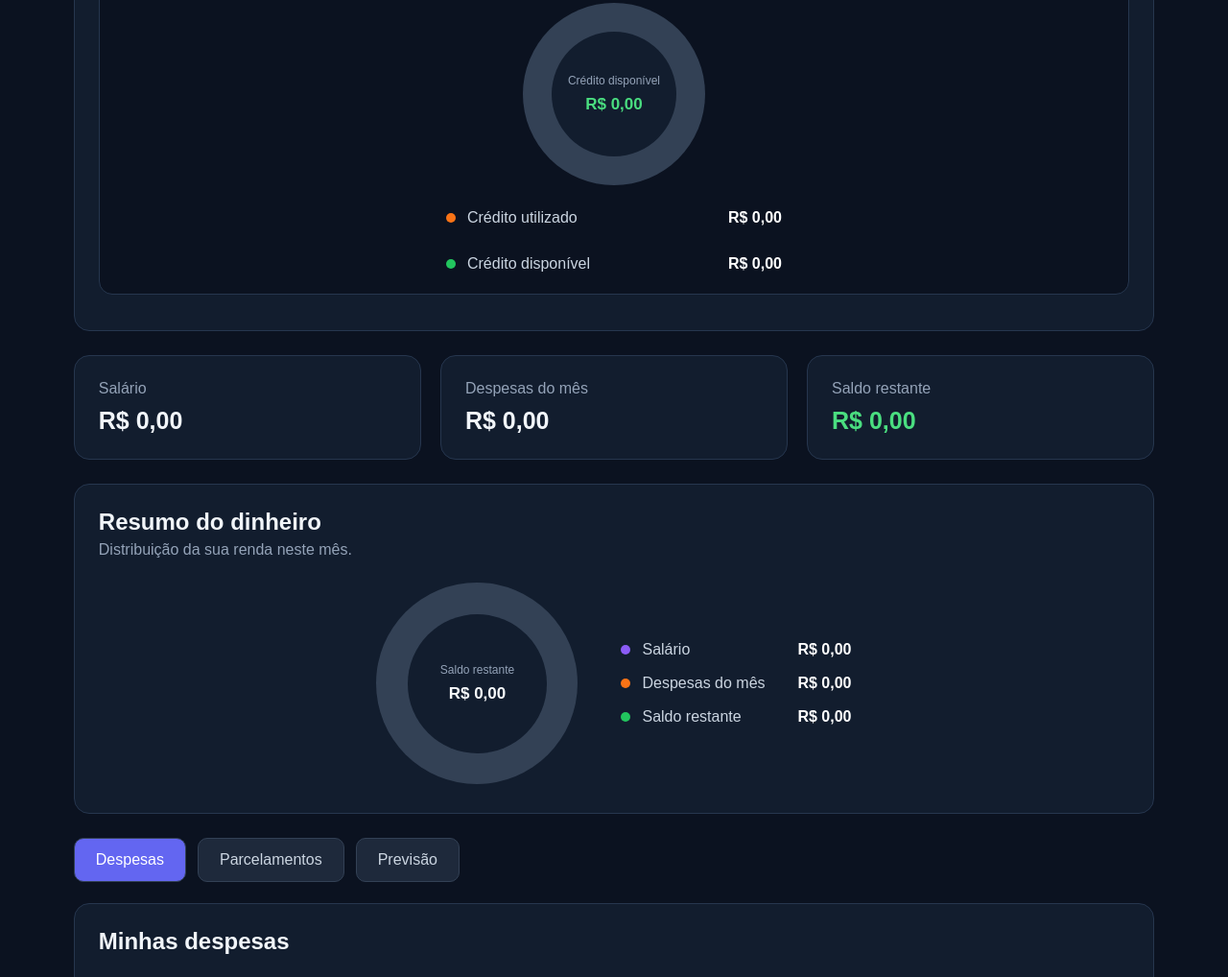
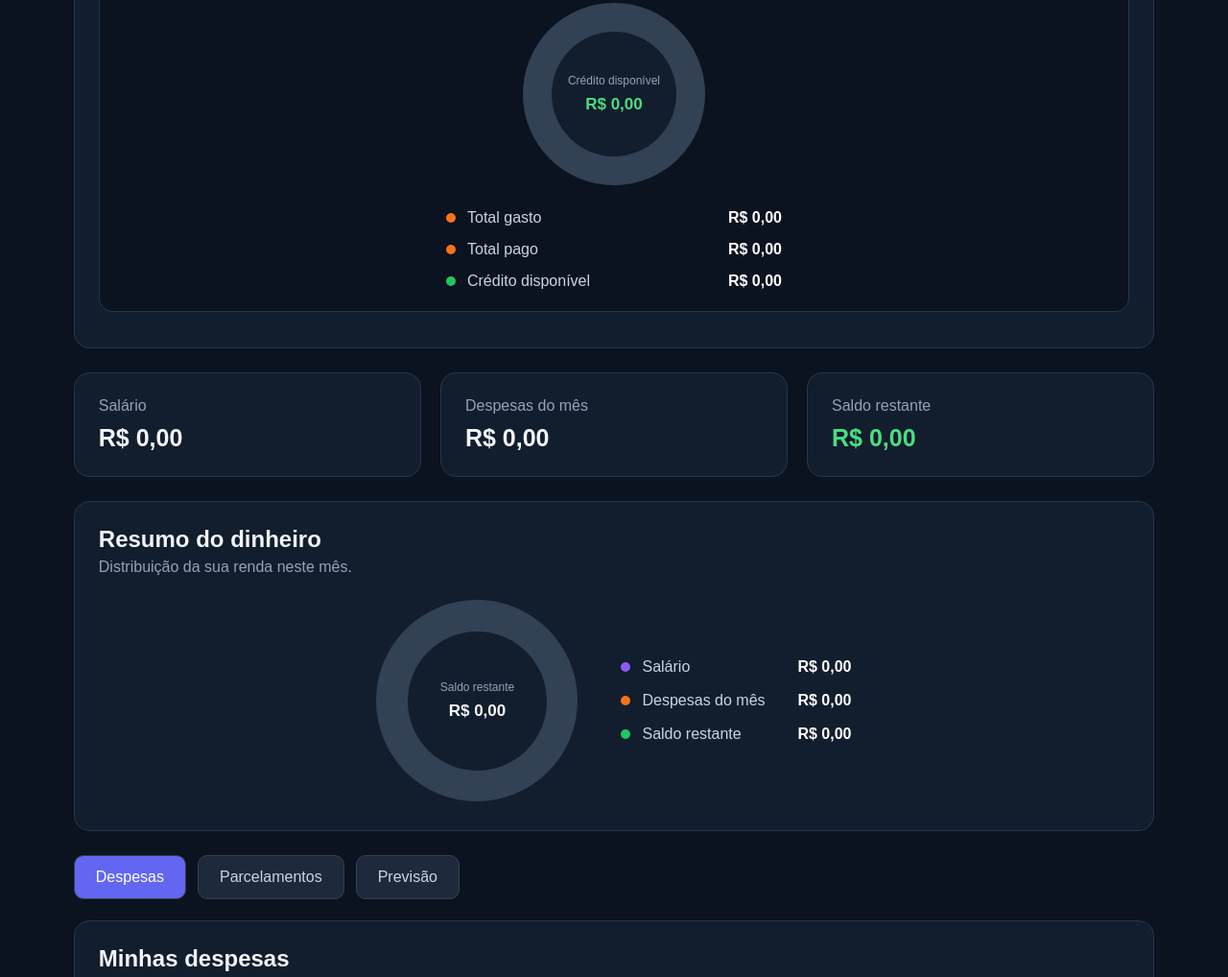
Before and after one commit to Hakashi02/MoneyTrack, a plain HTML site: page painel.html in a window 1280 px wide. Shown: the part 826-1844 px from the top of the page at 96% size. Drawn offline with Linux system fonts and the light colour scheme.

Commit message:
Atualiza painel HTML

```diff
--- a/painel.html
+++ b/painel.html
@@ -1,3 +1,4 @@
+
 <!DOCTYPE html>
 <html lang="pt-BR">
 <head>
@@ -85,11 +86,15 @@
           <div class="credit-chart-legend">
             <div>
               <i class="dot credit-used-dot"></i>
-              <span>Crédito utilizado</span>
+              <span>Total gasto</span>
               <strong id="legendaCreditoUtilizado">R$ 0,00</strong>
             </div>
 
-            <ul id="legendaProdutosCredito" class="chart-items-legend"></ul>
+            <div>
+              <i class="dot credit-used-dot"></i>
+              <span>Total pago</span>
+              <strong id="legendaCreditoPago">R$ 0,00</strong>
+            </div>
 
             <div>
               <i class="dot credit-available-dot"></i>
```
